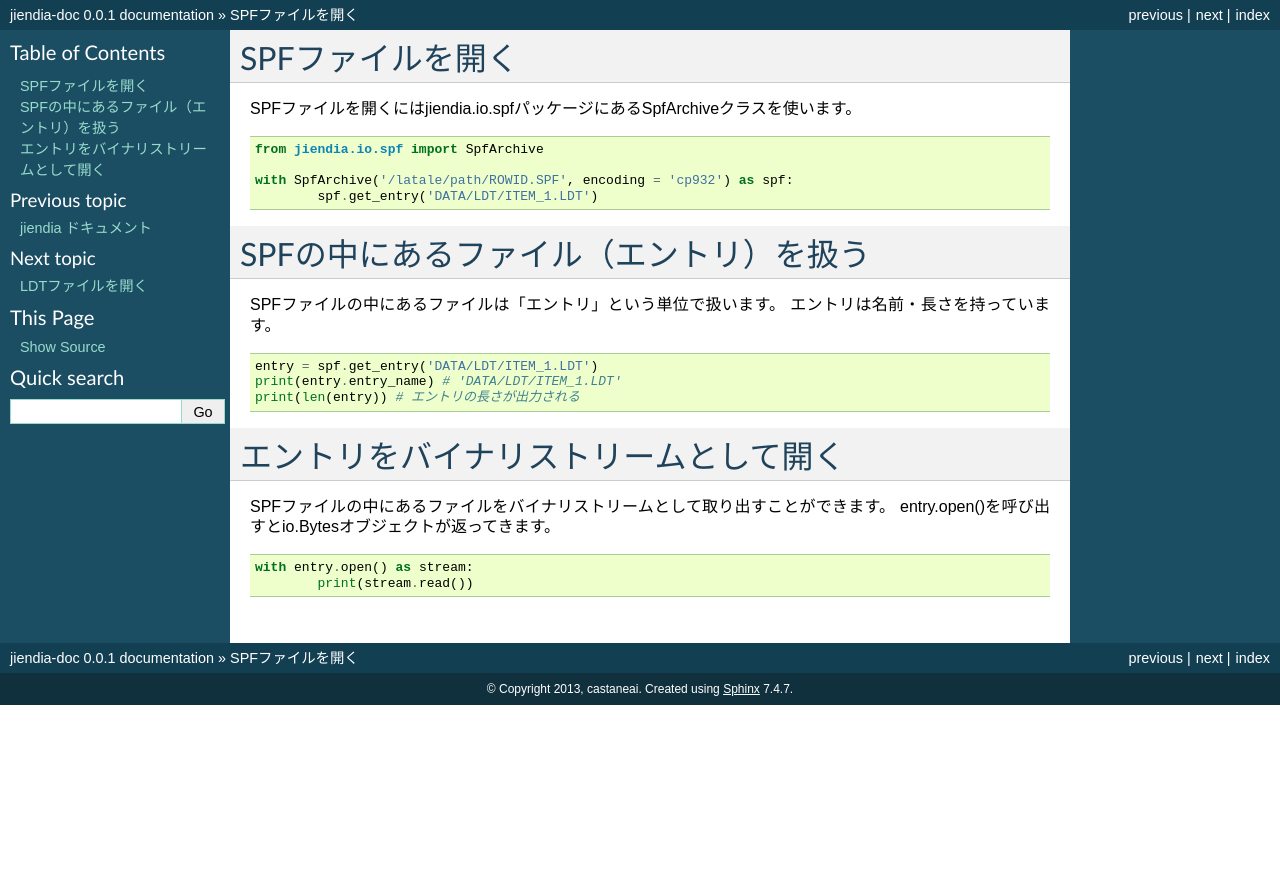
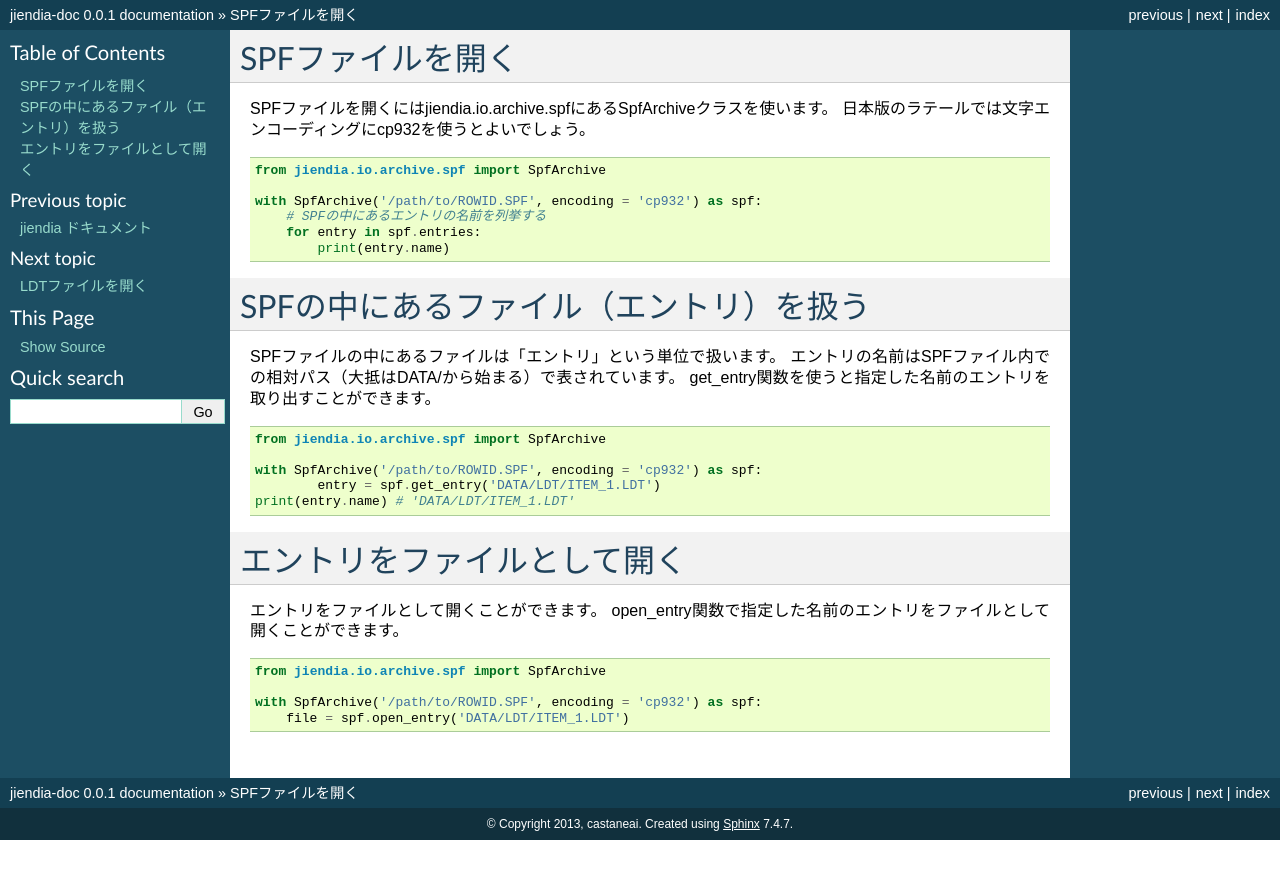
Before and after one commit to castaneai/jiendia, a Sphinx documentation site: the page built from doc/spf.rst, in a window 1280 px wide. Shown: the top 879 px of the page. Built offline with Sphinx 7.4.7, drawn with Linux system fonts in a browser that asks for light colours.

Commit message:
ドキュメントをリファクタリング後の仕様に書きなおした。

```diff
--- a/doc/spf.rst
+++ b/doc/spf.rst
@@ -1,35 +1,42 @@
 SPFファイルを開く
 ===================
 
-SPFファイルを開くにはjiendia.io.spfパッケージにあるSpfArchiveクラスを使います。
+SPFファイルを開くにはjiendia.io.archive.spfにあるSpfArchiveクラスを使います。
+日本版のラテールでは文字エンコーディングにcp932を使うとよいでしょう。
 
 .. code-block:: python
 
-	from jiendia.io.spf import SpfArchive
+	from jiendia.io.archive.spf import SpfArchive
 
-	with SpfArchive('/latale/path/ROWID.SPF', encoding = 'cp932') as spf:
-		spf.get_entry('DATA/LDT/ITEM_1.LDT')
+	with SpfArchive('/path/to/ROWID.SPF', encoding = 'cp932') as spf:
+	    # SPFの中にあるエントリの名前を列挙する
+	    for entry in spf.entries:
+	        print(entry.name)
 
 SPFの中にあるファイル（エントリ）を扱う
 ==========================================
 
 SPFファイルの中にあるファイルは「エントリ」という単位で扱います。
-エントリは名前・長さを持っています。
+エントリの名前はSPFファイル内での相対パス（大抵はDATA/から始まる）で表されています。
+get_entry関数を使うと指定した名前のエントリを取り出すことができます。
 
 .. code-block:: python
 
-	entry = spf.get_entry('DATA/LDT/ITEM_1.LDT')
-	print(entry.entry_name) # 'DATA/LDT/ITEM_1.LDT'
-	print(len(entry)) # エントリの長さが出力される
+	from jiendia.io.archive.spf import SpfArchive
 
+	with SpfArchive('/path/to/ROWID.SPF', encoding = 'cp932') as spf:
+		entry = spf.get_entry('DATA/LDT/ITEM_1.LDT')
+        print(entry.name) # 'DATA/LDT/ITEM_1.LDT'
 
-エントリをバイナリストリームとして開く
+エントリをファイルとして開く
 ========================================
 
-SPFファイルの中にあるファイルをバイナリストリームとして取り出すことができます。
-entry.open()を呼び出すとio.Bytesオブジェクトが返ってきます。
+エントリをファイルとして開くことができます。
+open_entry関数で指定した名前のエントリをファイルとして開くことができます。
 
 .. code-block:: python
 
-	with entry.open() as stream:
-		print(stream.read())
+    from jiendia.io.archive.spf import SpfArchive
+
+    with SpfArchive('/path/to/ROWID.SPF', encoding = 'cp932') as spf:
+        file = spf.open_entry('DATA/LDT/ITEM_1.LDT')
```
Also changed, not shown: doc/ldt.rst (+13 -6 lines).
